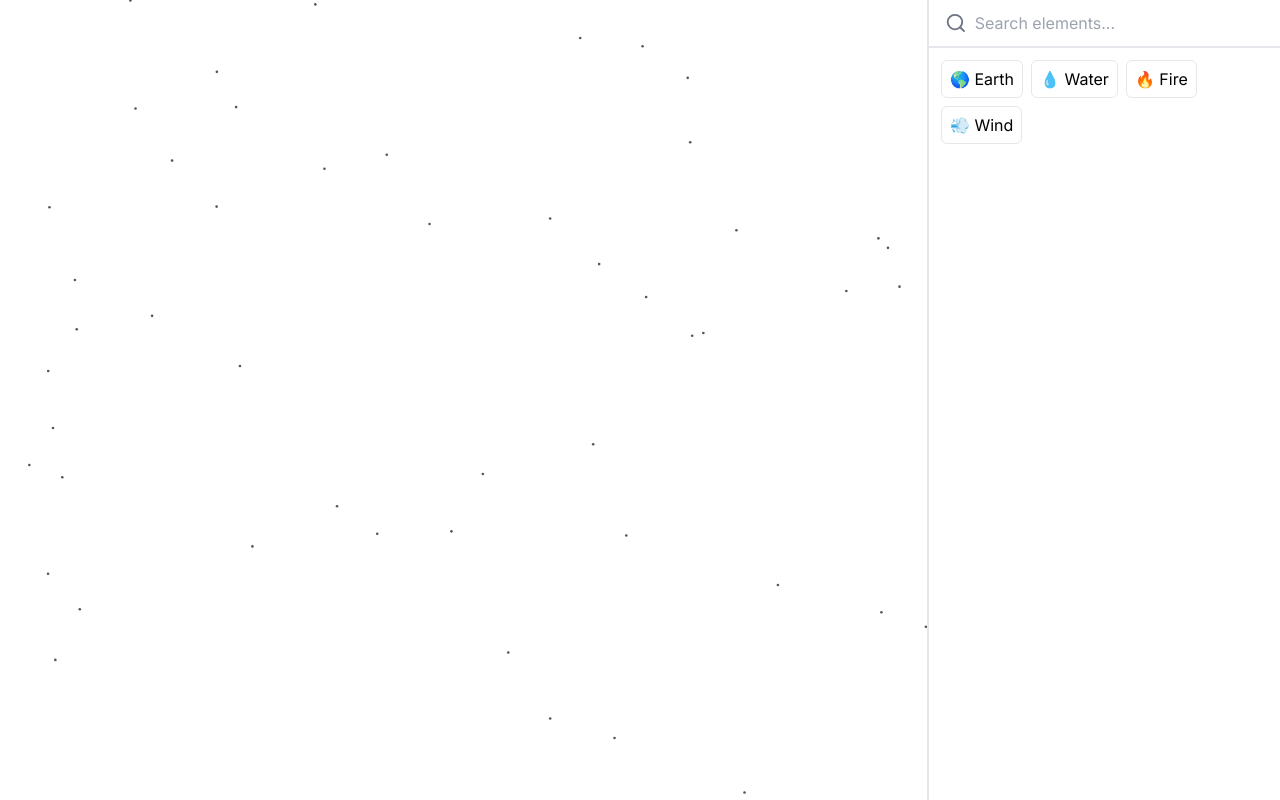
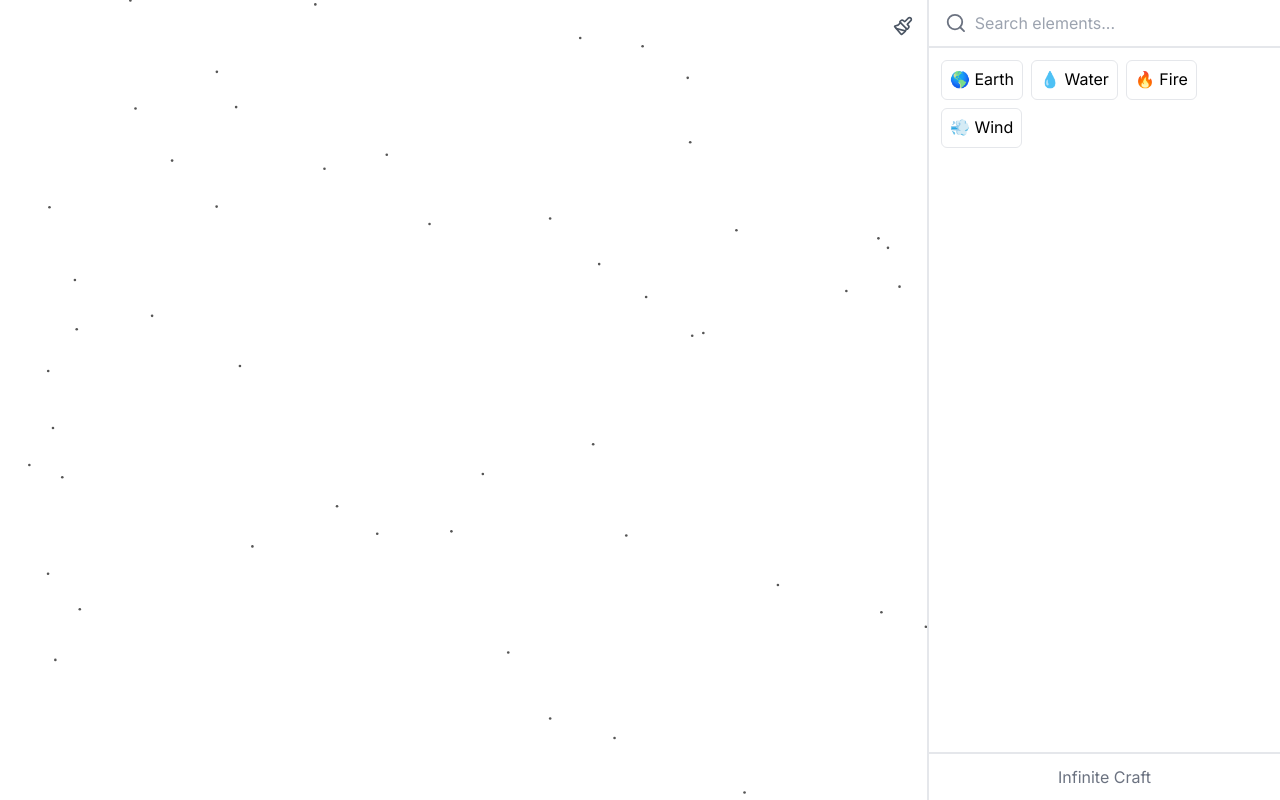
Before and after one commit to Keshav-Madhav/infinite-craft, a Next.js app: page / in a window 1280 px wide. Built offline with nearby package versions, Linux system fonts and the light colour scheme.

Commit message:
Fixed minor bugs and added clear canvas button

```diff
--- a/src/components/CanvasArea.tsx
+++ b/src/components/CanvasArea.tsx
@@ -152,10 +152,10 @@ const CanvasArea = () => {
         animationFrameId.current = null;
       }
     };
-  }, [canvasElements]);
+  }, [canvasElements, dots]);
 
   return (
-    <div className='relative w-full h-full border-r-[1px] flex items-center justify-center'>
+    <div className='relative w-[calc(100dvw-22rem)] h-full border-r-[1px] flex items-center justify-center'>
       <canvas ref={canvasRef} className='absolute w-full h-full -z-50'/>
       {canvasElements.map((element) => (
         <Elements
--- a/src/components/Elements.tsx
+++ b/src/components/Elements.tsx
@@ -112,7 +112,6 @@ const Elements = ({ element, elementRef, x, y, uniqueId, canvasRef }: Props) =>
                     removeCanvasElement(el.uniqueId);
                     const newRef = createRef<HTMLDivElement>();
 
-
                     addCanvasElement(
                       {
                         elementId: 5,
@@ -141,13 +140,12 @@ const Elements = ({ element, elementRef, x, y, uniqueId, canvasRef }: Props) =>
         elementRef.current?.removeEventListener('mousedown', handleMouseDown);
       };
     }
-}, [elementRef, x, y]);
-
+  }, [elementRef, x, y, uniqueId, canvasElements, addElement, modifyCanvasElementPosition, removeCanvasElement, addCanvasElement, canvasRef]);
 
   return (
     <div
       className={`
-        px-2 py-1.5 rounded-md border cursor-pointer bg-white hover:border-gray-400 element-effect
+        h-10 px-2 py-1.5 rounded-md border cursor-pointer bg-white hover:border-gray-400 element-effect
         ${elementRef ? 'absolute' : 'relative'}
         whitespace-nowrap
         select-none
--- a/src/components/ElementsList.tsx
+++ b/src/components/ElementsList.tsx
@@ -1,14 +1,14 @@
 import { useElementeStore } from '@/stores/elementsStore';
-import { Search } from 'lucide-react'
+import { Paintbrush, Search } from 'lucide-react'
 import {useState} from 'react'
 import Elements from './Elements'
 
 const ElementsList = () => {
   const [value, setValue] = useState('');
-  const { elementsList } = useElementeStore()
+  const { elementsList, clearCanvasElements } = useElementeStore()
 
   return (
-    <div className='min-w-[22rem] w-[22rem] h-full border-l-[1px]'>
+    <div className='relative min-w-[22rem] w-[22rem] h-full border-l-[1px]'>
       <div className='w-full h-12 flex gap-2 items-center justify-start px-4 border-b-[2px]'>
         <Search className='text-gray-500'/>
         <input
@@ -20,13 +20,25 @@ const ElementsList = () => {
         />
       </div>
 
-      <div className='flex flex-wrap gap-2 p-3'>
-        {elementsList.map((element) => (
-          <Elements
-            key={element.elementId}
-            element={element}
-          />
-        ))}
+      <div className='w-full h-[calc(100dvh-6rem)]'>
+        <div className='max-h-[calc(100dvh-6rem)] flex flex-wrap gap-2 p-3 overflow-y-auto justify-start'>
+          {elementsList.filter((element) => element.name.toLowerCase().includes(value.toLowerCase())).map((element) => (
+            <Elements
+              key={element.elementId}
+              element={element}
+            />
+          ))}
+        </div>
+      </div>
+
+      <div className='w-full h-12 flex items-center justify-center text-gray-500 border-t-2'>
+        <span>Infinite Craft</span>
+      </div>
+
+      <div className='absolute -left-20 top-0 w-20 bg-transparent flex items-center justify-end p-2'>
+        <button onClick={clearCanvasElements} className='w-9 h-9 flex items-center justify-center rounded-full hover:border-2 border-gray-600 active:bg-gray-200'>
+          <Paintbrush size={20} className='text-gray-600'/>
+        </button>
       </div>
     </div>
   )
```
Lines whose indentation alone changed are shown as unchanged.
